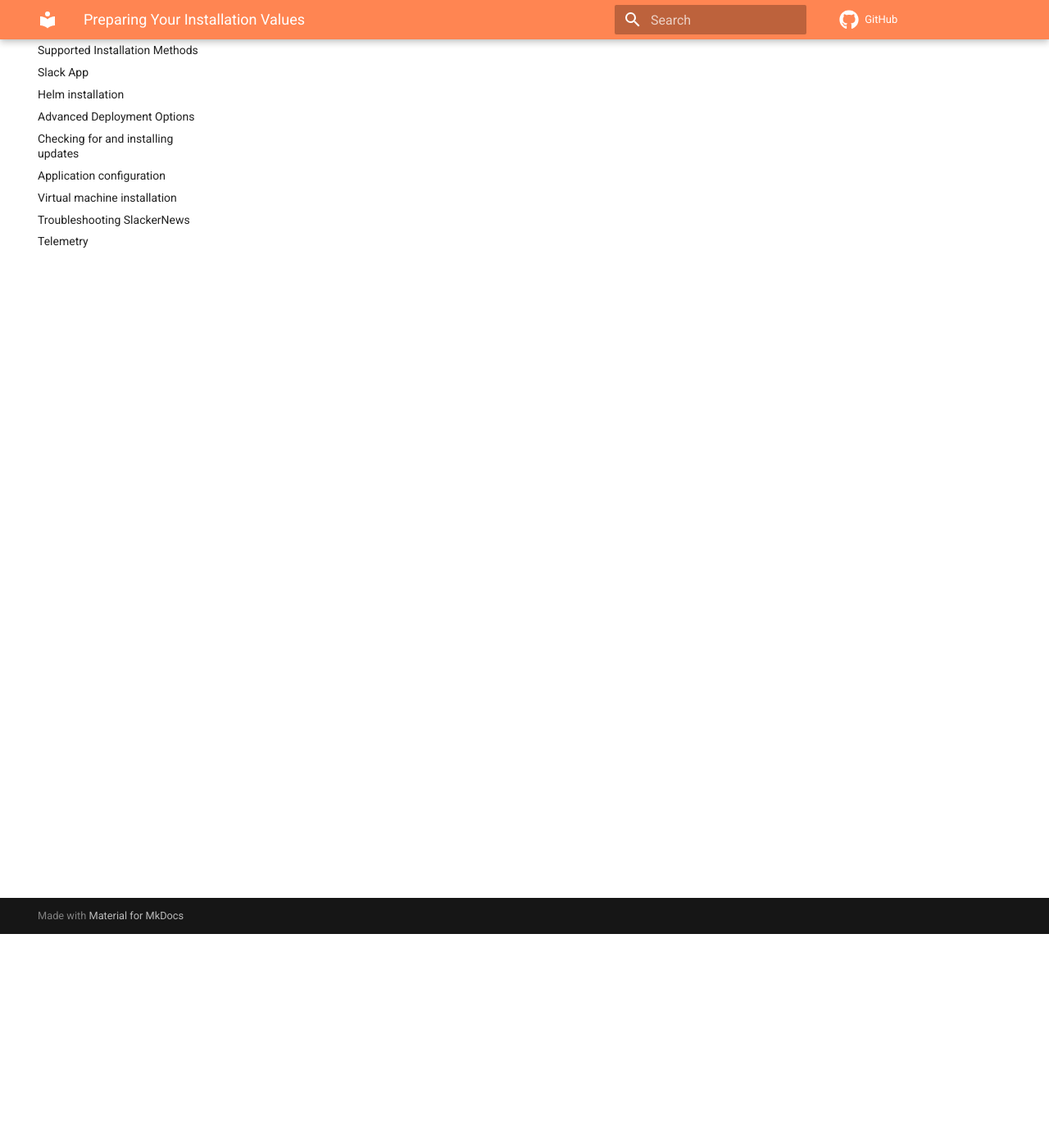
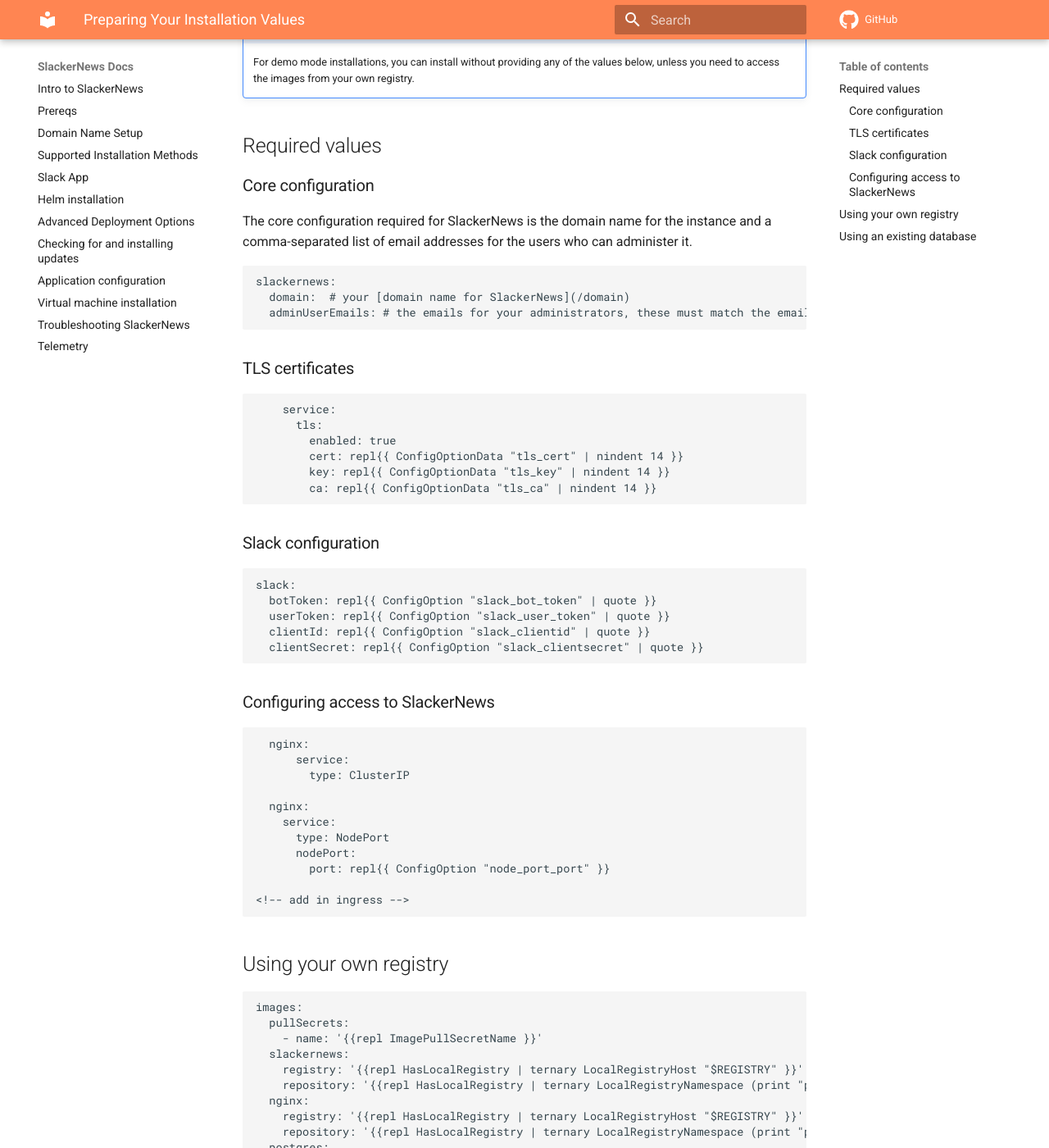
Before and after one commit to slackernews/slackernews, an MkDocs documentation site: the page built from docs/docs/values.md, in a window 1280 px wide and 1400 px high, scrolled down 261 px. Shown: the whole window at 82% size. Built offline with MkDocs 1.6.1 and Material for MkDocs 9.7.7, drawn with Linux system fonts in a browser that asks for light colours; comment, search, counter and statistics services are not loaded; old or Windows-style settings are respelled for this version of MkDocs; some of the changed text lies outside the part shown.

Commit message:
Starts stubbing out values

````diff
--- a/docs/docs/values.md
+++ b/docs/docs/values.md
@@ -1,3 +1,84 @@
 # Preparing Your Installation Values
 
-You will need to specify several values when installing SlackerNews with Helm.
+When installing SlackerNews with Helm, you'll need to provide a values file
+that configures SlackerNews for your environment. You do not need to create a
+values file when isntalling on a VM, since the Admin Console will guide you
+through providing the required configuration.
+
+!!! Note
+
+    For demo mode installations, you can install without providing any of the
+    values below, unless you need to access the images from your own registry.
+
+## Required values
+
+### Core configuration
+
+The core configuration required for SlackerNews is the domain name for the
+instance and a comma-separated list of email addresses for the users who can
+administer it.
+
+```yaml
+slackernews:
+  domain:  # your [domain name for SlackerNews](/domain)
+  adminUserEmails: # the emails for your administrators, these must match the emails they use to login to Slack
+```
+
+### TLS certificates
+
+        service:
+          tls:
+            enabled: true
+            cert: repl{{ ConfigOptionData "tls_cert" | nindent 14 }}
+            key: repl{{ ConfigOptionData "tls_key" | nindent 14 }}
+            ca: repl{{ ConfigOptionData "tls_ca" | nindent 14 }}
+
+
+### Slack configuration
+
+    slack:
+      botToken: repl{{ ConfigOption "slack_bot_token" | quote }}
+      userToken: repl{{ ConfigOption "slack_user_token" | quote }}
+      clientId: repl{{ ConfigOption "slack_clientid" | quote }}
+      clientSecret: repl{{ ConfigOption "slack_clientsecret" | quote }}
+
+### Configuring access to SlackerNews
+
+      nginx:
+          service:
+            type: ClusterIP
+
+      nginx:
+        service:
+          type: NodePort
+          nodePort:
+            port: repl{{ ConfigOption "node_port_port" }}
+
+    <!-- add in ingress -->
+
+## Using your own registry
+
+    images:
+      pullSecrets:
+        - name: '{{repl ImagePullSecretName }}'
+      slackernews:
+        registry: '{{repl HasLocalRegistry | ternary LocalRegistryHost "$REGISTRY" }}'
+        repository: '{{repl HasLocalRegistry | ternary LocalRegistryNamespace (print "proxy/" (LicenseFieldValue "appSlug") "/ghcr.io/$NAMESPACE" ) }}/slackernews-web'
+      nginx:
+        registry: '{{repl HasLocalRegistry | ternary LocalRegistryHost "$REGISTRY" }}'
+        repository: '{{repl HasLocalRegistry | ternary LocalRegistryNamespace (print "proxy/" (LicenseFieldValue "appSlug") "/cve0.io" ) }}/nginx'
+      postgres:
+        registry: '{{repl HasLocalRegistry | ternary LocalRegistryHost "$REGISTRY" }}'
+        repository: '{{repl HasLocalRegistry | ternary LocalRegistryNamespace (print "proxy/" (LicenseFieldValue "appSlug") "/cve0.io" ) }}/postgres'
+
+    replicated:
+      imagePullSecrets:
+        - name: '{{repl ImagePullSecretName }}'
+      image:
+        registry: '{{repl HasLocalRegistry | ternary LocalRegistryHost "$REGISTRY" }}'
+        repository: '{{repl HasLocalRegistry | ternary LocalRegistryNamespace "library/replicated-sdk-image"}}'
+
+## Using an existing database
+
+        postgres:
+          uri: '{{repl ConfigOption "postgres_external_uri" }}'
````
